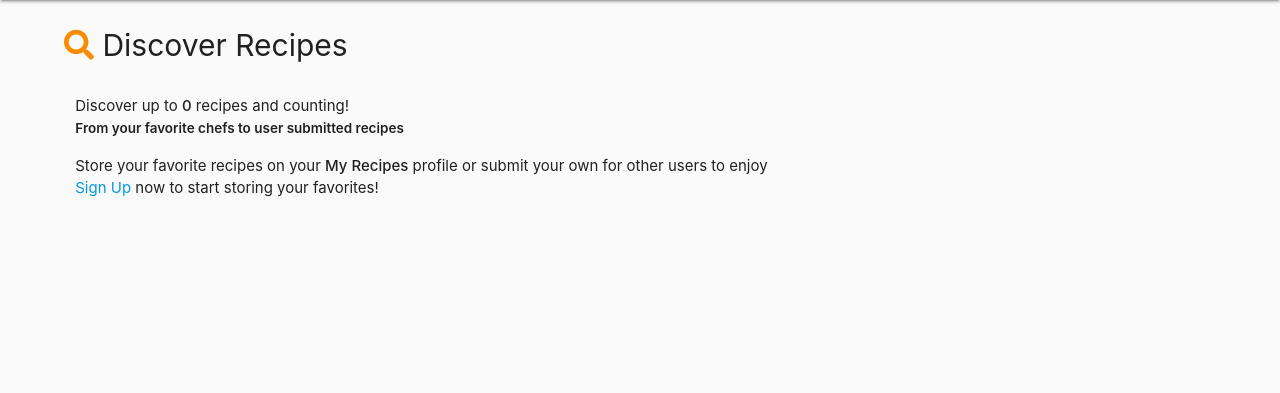
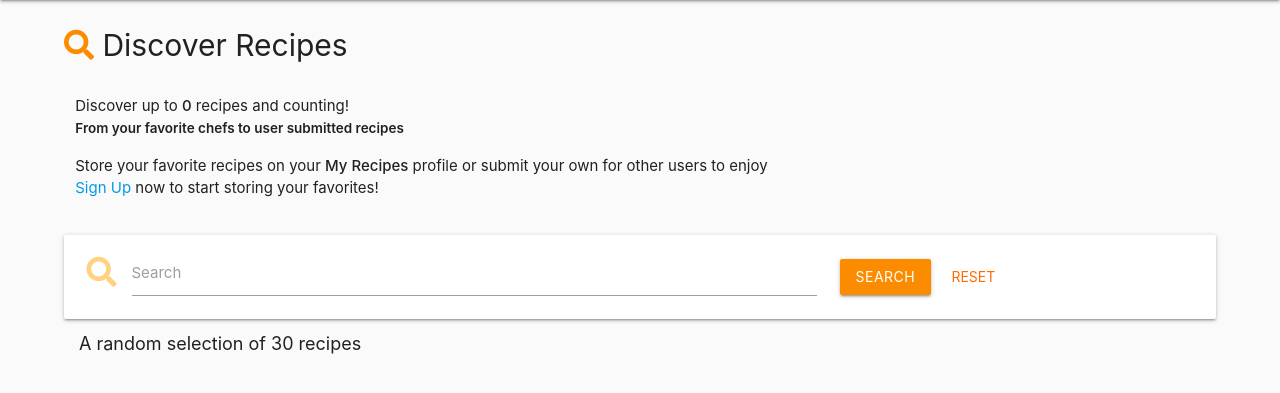
Before and after one commit to Code-Institute-Submissions/asdub-laughing-cookbook_AugResub, a Flask app: page / in a window 1280 px wide. Shown: the part 64-457 px from the top of the page. Run offline with Flask 2, Linux system fonts and the light colour scheme; data that the repository does not hold is empty; some libraries are stand-ins or nearby versions.

Commit message:
fix: Individual recipe page was not loading due to Keyerror with sesson['user']

```diff
--- a/app.py
+++ b/app.py
@@ -40,15 +40,15 @@ def search():
 def recipe(recipe_id):
     # recipe id checked against database id
     recipe_id = mongo.db.recipes_clean.find_one({"_id": ObjectId(recipe_id)})
-    user_data = mongo.db.users.find_one({"username": session["user"]})
-    user_recipes_ids = user_data.get('user_recipes')
-
-    if recipe_id:
+    if "user" in session:
+        user_data = mongo.db.users.find_one({"username": session["user"]})
+        user_recipes_ids = user_data.get('user_recipes')
         if session["user"] and user_recipes_ids:
             if recipe_id.get("_id") in user_recipes_ids:
                 return render_template("recipe.html", recipe_id=recipe_id, user_recipe_id=recipe_id.get("_id"))
+    else:
+        return render_template("recipe.html", recipe_id=recipe_id)
 
-    return render_template("recipe.html", recipe_id=recipe_id)
 
 
 @app.route("/register", methods=["GET", "POST"])
--- a/templates/add_recipe.html
+++ b/templates/add_recipe.html
@@ -14,8 +14,8 @@
                 <div class="input-field col s12">
                     <i class="fas fa-user-alt prefix orange-text text-darken-1"></i>
                     <input id="name" name="name" minlength="5" maxlength="50"
-                            type="text" class="validate" required>
-                    <label for="name">Your Name</label>
+                            value="{{ session.user }}" type="text" class="validate" required>
+                    <label for="name">Display Name</label>
                 </div>
             </div>
             <!-- recipe name-->
--- a/templates/recipe.html
+++ b/templates/recipe.html
@@ -63,8 +63,10 @@
             <a href="{{ url_for('remove_recipe', recipe_id=recipe_id._id) }}" class="btn red"><i class="fas fa-thumbtack icon-nav"></i>Unpin Recipe</a>
           {% elif recipe_id.chef_id == session.user %}
             <a href="{{ url_for('delete_recipe', recipe_id=recipe_id._id) }}" class="btn red"><i class="fas fa-trash-alt icon-nav"></i>Delete Recipe</a>
+          {% elif session.user %}
+            <a href="{{ url_for('pin_recipe', recipe_id=recipe_id._id) }}" class="btn orange darken-1"><i class="fas fa-thumbtack icon-nav"></i> Pin Recipe</a>
           {% else %}
-            <a href="{{ url_for('pin_recipe', recipe_id=recipe_id._id) }}" class="btn orange darken-1"><i class="fas fa-thumbtack icon-nav"></i> Pin Recipe</a>
+          <a href="{{ url_for('login') }}" class="btn orange darken-1"><i class="fas fa-lock icon-nav"></i> Log In</a>
           {% endif %}
         </div>
       </div>
--- a/templates/recipes.html
+++ b/templates/recipes.html
@@ -13,12 +13,31 @@
           <span>Store your favorite recipes on your <strong>My Recipes</strong> profile or submit your own for other users to enjoy</span><br>
           <!-- Do not show the sign up link if user is alreay logged in -->
           {% if not session.user %}
-          <a href="{{ url_for('register') }}">Sign Up</a> now to start storing your favorites!
+            <a href="{{ url_for('register') }}">Sign Up</a> now to start storing your favorites!
           {% endif %}
         </p>
     </div>
   </div>
+  <!-- search recipe titles, desciptions and chefs -->
+  <div class="row card valign-wrapper">
+    <form action="{{ url_for('search') }}" method="POST" class="col s12">
+      <div class="valign-wrapper">
+        <div class="input-field col s12 m8">
+          <i class="fas fa-search prefix orange-text text-accent-1"></i>
+          <input type="search" name="query" id="query" minlength="3" class="validate" required>
+          <label for="query">Search</label>
+        </div>
+        <div class="col s12 m4">
+          <button type="submit" class="btn orange darken-1">
+            Search
+          </button>
+          <a href="{{ url_for('recipes') }}" class="btn-flat orange-text text-accent-4">Reset</a>
+        </div>
+      </div>
+    </form>
+  </div>
   <div class="row">
+    <h4 class="heading-tag"></i> A random selection of 30 recipes</h4>
     <!-- For loop generation a grid of recipe cards - recipe list is randomised on each reload-->
       {% for recipe in recipes %}
         {% if loop.index0 < 30 %}
```
Also changed, not shown: templates/register.html (+8 -4 lines).
